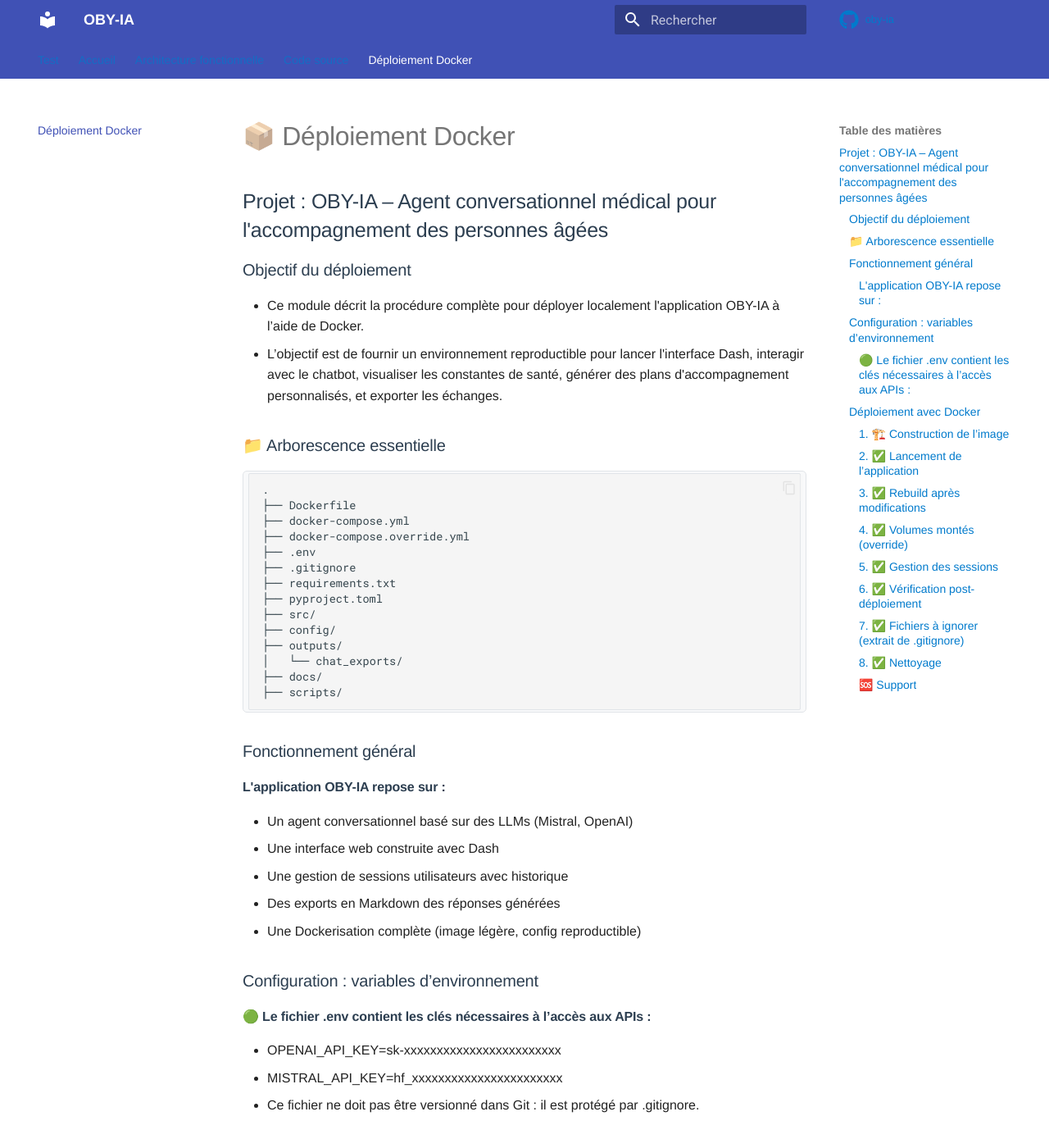
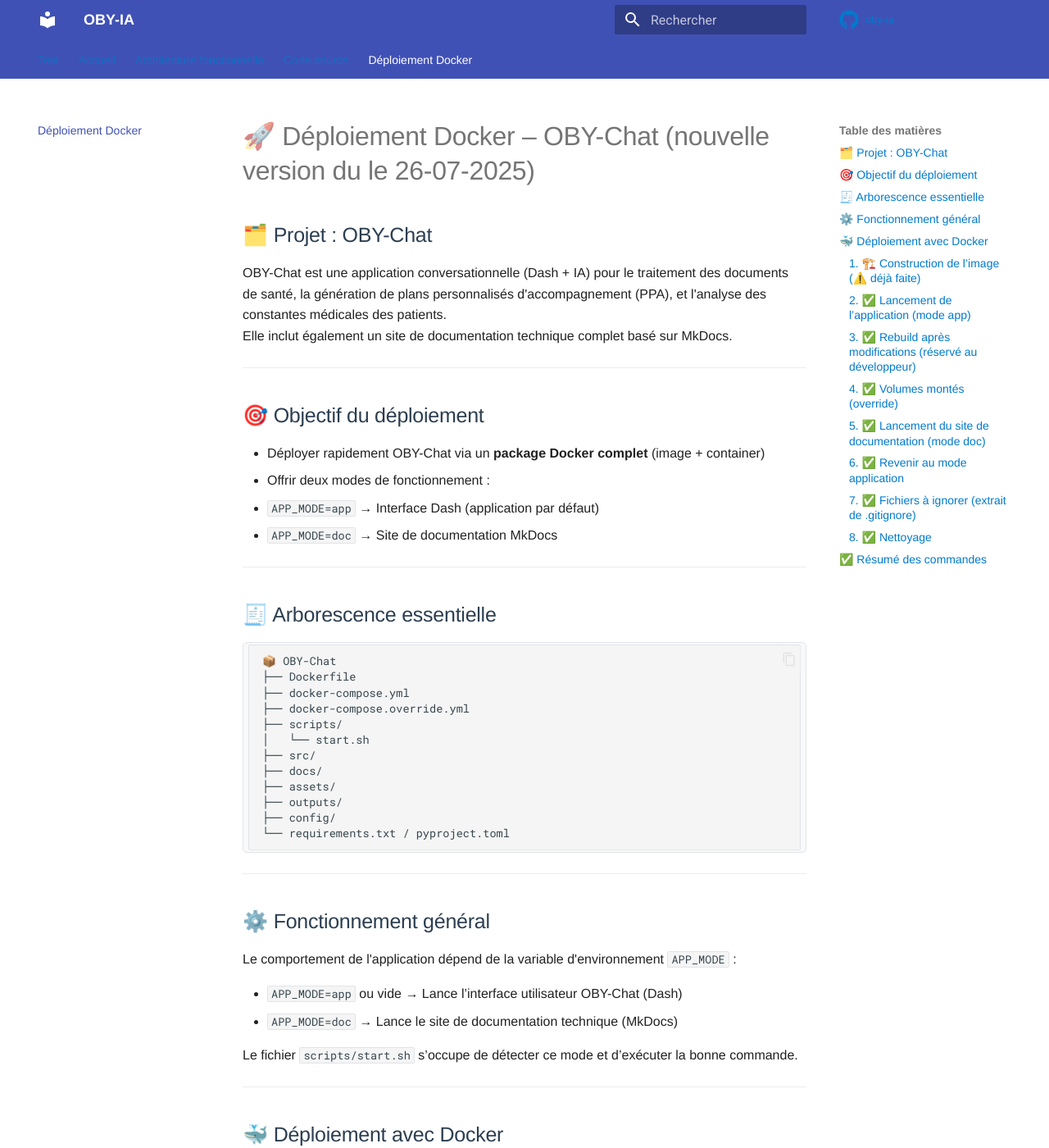
Before and after one commit to DSAGRO3F/OBY-Chat, an MkDocs documentation site: the page built from docs/deploiement.md, in a window 1280 px wide and 1400 px high. Shown: the whole window at 82% size. Built offline with MkDocs 1.6.1 and Material for MkDocs 9.7.7, drawn with Linux system fonts in a browser that asks for light colours; comment, search, counter and statistics services are not loaded; some of the changed text lies outside the part shown.

Commit message:
Modif du mode de lancement en intégrant un nouveau fichier 'start.sh': soit lancement app, soit lancement site doc projet

````diff
--- a/docker-compose.override.yml
+++ b/docker-compose.override.yml
@@ -33,4 +33,4 @@
       - ENV=dev
       - OPENAI_API_KEY=${OPENAI_API_KEY}
       - MISTRAL_API_KEY=${MISTRAL_API_KEY}
-    command: python src/app.py
+    command: ./start.sh
--- a/docker-compose.yml
+++ b/docker-compose.yml
@@ -29,4 +29,4 @@
     container_name: obyia-container
     ports:
       - "8050:8050"
-    command: python src/app.py
+    command: ./start.sh
--- a/docs/deploiement.md
+++ b/docs/deploiement.md
@@ -1,3 +1,187 @@
+
+# 🚀 Déploiement Docker – OBY-Chat (nouvelle version du le 26-07-2025)
+
+## 🗂️ Projet : OBY-Chat
+
+OBY-Chat est une application conversationnelle (Dash + IA) pour le traitement des documents de santé, la génération de plans personnalisés d'accompagnement (PPA), et l'analyse des constantes médicales des patients.
+Elle inclut également un site de documentation technique complet basé sur MkDocs.
+
+---
+
+## 🎯 Objectif du déploiement
+
+- Déployer rapidement OBY-Chat via un **package Docker complet** (image + container)
+- Offrir deux modes de fonctionnement :
+  - `APP_MODE=app` → Interface Dash (application par défaut)
+  - `APP_MODE=doc` → Site de documentation MkDocs
+
+---
+
+## 🧾 Arborescence essentielle
+
+```
+📦 OBY-Chat
+├── Dockerfile
+├── docker-compose.yml
+├── docker-compose.override.yml
+├── scripts/
+│   └── start.sh
+├── src/
+├── docs/
+├── assets/
+├── outputs/
+├── config/
+└── requirements.txt / pyproject.toml
+```
+
+---
+
+## ⚙️ Fonctionnement général
+
+Le comportement de l'application dépend de la variable d'environnement `APP_MODE` :
+
+- `APP_MODE=app` ou vide → Lance l’interface utilisateur OBY-Chat (Dash)
+- `APP_MODE=doc` → Lance le site de documentation technique (MkDocs)
+
+Le fichier `scripts/start.sh` s’occupe de détecter ce mode et d’exécuter la bonne commande.
+
+---
+
+## 🐳 Déploiement avec Docker
+
+### 1. 🏗️ Construction de l’image (⚠️ déjà faite)
+
+L’image Docker est **déjà construite** avant livraison du package.
+
+> ✅ Vous **n’avez pas besoin d’exécuter** `docker build`.
+
+---
+
+### 2. ✅ Lancement de l’application (mode app)
+
+```bash
+docker compose up -d
+```
+
+Accéder à l’interface :
+
+```
+http://localhost:8050
+```
+
+---
+
+### 3. ✅ Rebuild après modifications (réservé au développeur)
+
+Si vous modifiez le code source :
+
+```bash
+docker compose down
+docker compose build
+docker compose up -d
+```
+
+---
+
+### 4. ✅ Volumes montés (override)
+
+Le fichier `docker-compose.override.yml` permet de monter des volumes en local pour un usage en développement.
+
+---
+
+### 5. ✅ Lancement du site de documentation (mode doc)
+
+Vous pouvez aussi démarrer **uniquement le site de documentation MkDocs** :
+
+```bash
+docker run -p 8080:8080 -e APP_MODE=doc oby-chat
+```
+
+Puis ouvrir :
+
+```
+http://localhost:8080
+```
+
+> 📚 Ce mode utilise `mkdocs serve` à l’intérieur du container.
+
+---
+
+### 6. ✅ Revenir au mode application
+
+1. Arrêter le container documentation :
+
+```bash
+docker ps    # identifier l’ID du container actif
+docker stop <container_id>
+```
+
+2. Redémarrer OBY-Chat en mode application :
+
+```bash
+docker compose up -d
+```
+
+---
+
+### 7. ✅ Fichiers à ignorer (extrait de `.gitignore`)
+
+```
+__pycache__/
+*.pyc
+.env
+*.sqlite
+outputs/pdf/
+outputs/plots/
+```
+
+---
+
+### 8. ✅ Nettoyage
+
+Supprimer tous les containers, images, volumes (⚠️ avec précaution) :
+
+```bash
+docker system prune -a
+```
+
+---
+
+## ✅ Résumé des commandes
+
+| Objectif                          | Commande                                                                 |
+|----------------------------------|--------------------------------------------------------------------------|
+| Démarrer OBY-Chat (interface)    | `docker compose up -d`                                                  |
+| Arrêter OBY-Chat                 | `docker compose down`                                                   |
+| Lancer la documentation MkDocs   | `docker run -p 8080:8080 -e APP_MODE=doc oby-chat`                      |
+| Accéder à OBY-Chat               | http://localhost:8050                                                   |
+| Accéder à la documentation       | http://localhost:8080                                                   |
+
+---
+
+
+
+
+
+
+
+
+
+
+
+
+
+
+
+
+
+
+
+
+# ============================================================
+# Ancienne version deploiement.md (mise de côté le 26-07-2025)
+# ============================================================
+
 # 📦 Déploiement Docker
 
 ## Projet : OBY-IA – Agent conversationnel médical pour l'accompagnement des personnes âgées
````
Also changed, not shown: 2 other files.
